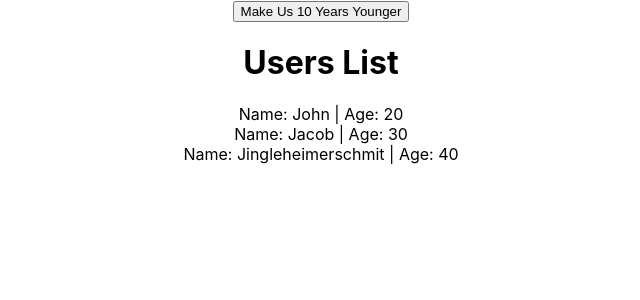
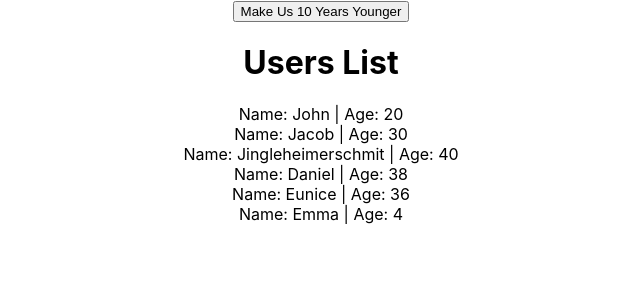
Before and after one commit to codedaniels/techsithreact, a React (Create React App) app: page / in a window 1280 px wide. Shown: the top 300 px of the page, without its empty margins (319-959 px from the left). Built offline with nearby package versions, Linux system fonts and the light colour scheme.

Commit message:
setState with Virtual Dom - states and props

```diff
--- a/src/users/Users.js
+++ b/src/users/Users.js
@@ -7,17 +7,21 @@
             {name:"John", age:20},
             {name:"Jacob", age:30},
             {name:"Jingleheimerschmit", age:40},
+            {name:"Daniel", age:38},
+            {name:"Eunice", age:36},
+            {name:"Emma", age:4},
         ],
         title:"Users List"
     };
 
     makeMeYounger = () => {
+        const newState = this.state.users.map((user)=>{
+            const tempUser = user;
+            tempUser.age -=10
+            return tempUser;
+        });
         this.setState({
-            users: [
-                {name:"John", age:10},
-                {name:"Jacob", age:20},
-                {name:"Jingleheimerschmit", age:30}
-            ]
+            newState
         })
 
     }
@@ -28,9 +32,11 @@
                 <button onClick={this.makeMeYounger}>Make Us 10 Years Younger</button>
                 <br/>
                 <h1>{this.state.title}</h1>
-                <User age={this.state.users[0].age}>{this.state.users[0].name}</User>
-                <User age={this.state.users[1].age}>{this.state.users[1].name}</User>
-                <User age={this.state.users[2].age}>{this.state.users[2].name}</User>
+                {
+                    this.state.users.map((user)=>{
+                        return <User age={user.age}>{user.name}</User>
+                    })
+                }
             </div>
         )
     }
```
